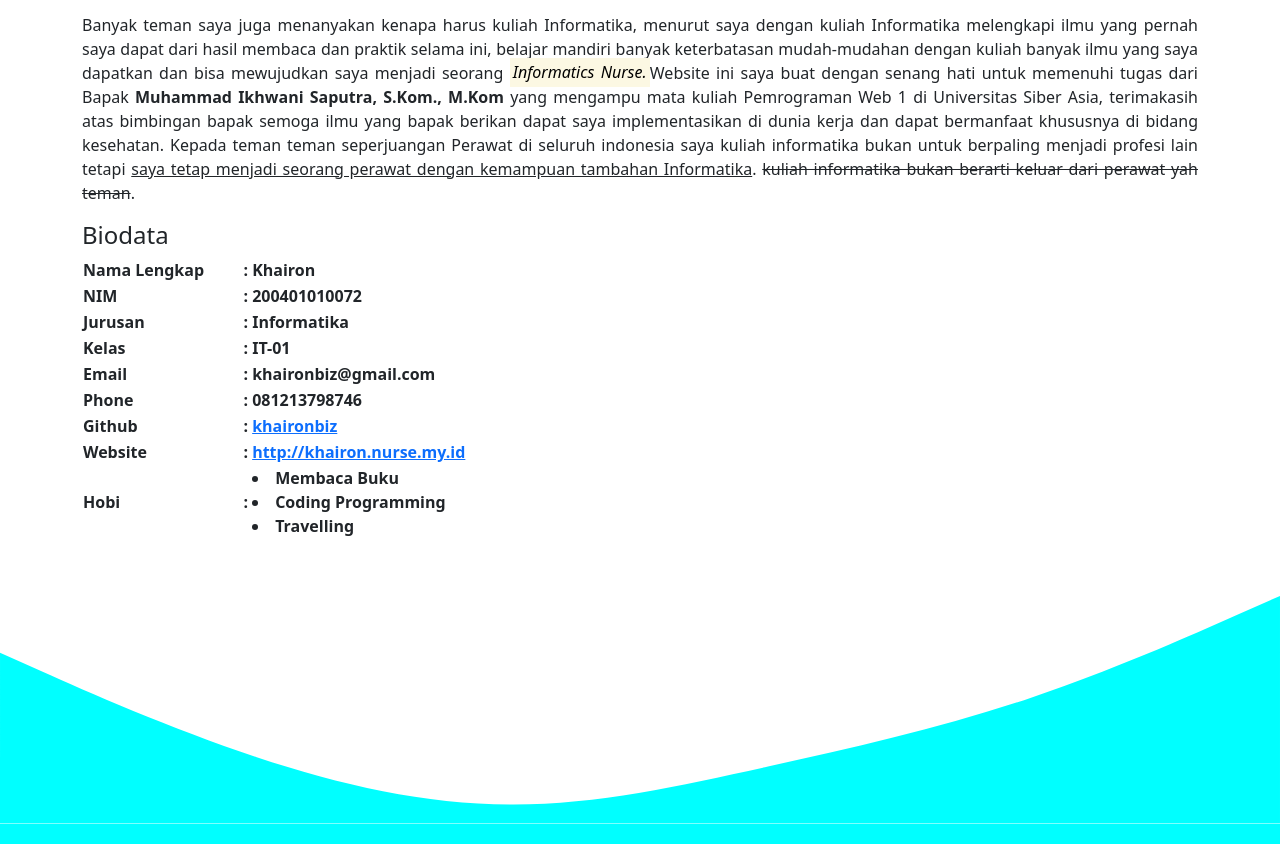
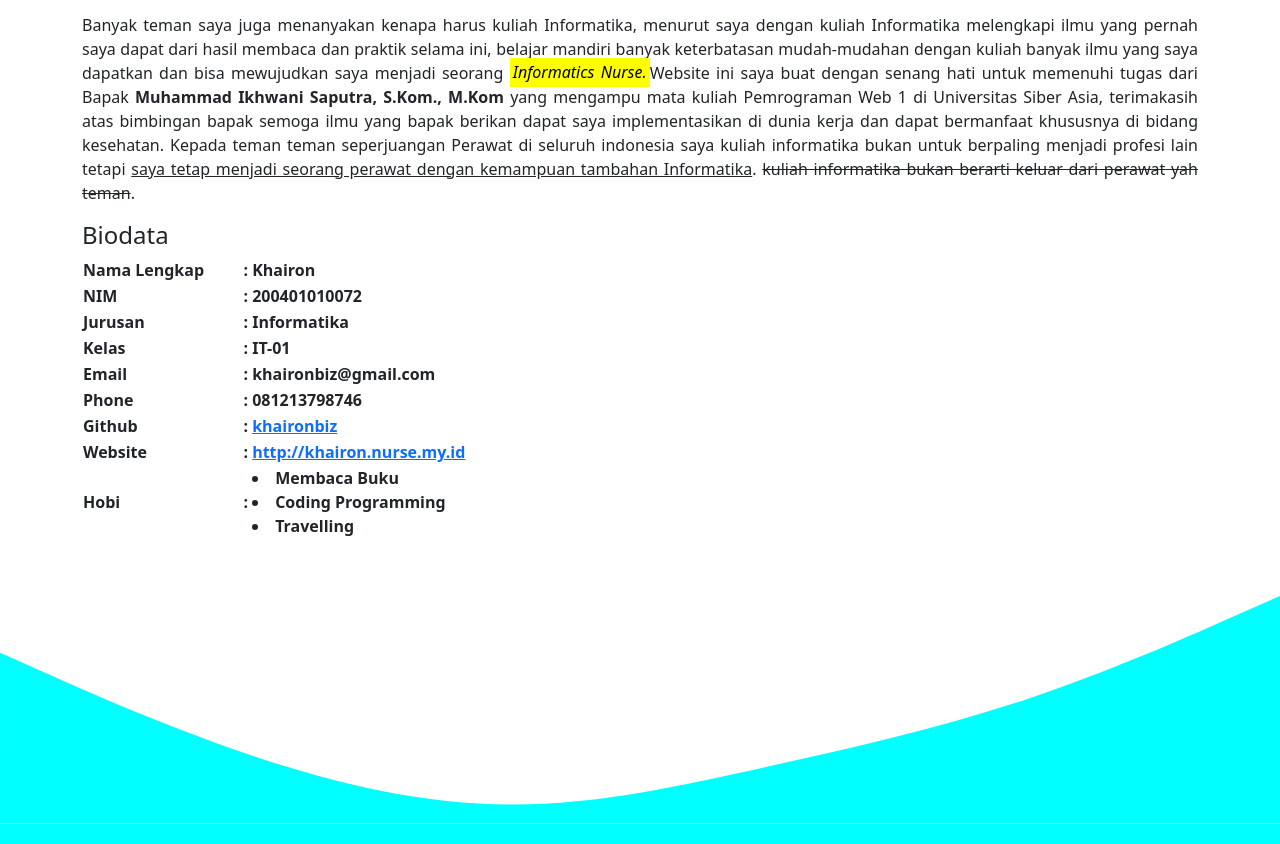
Before and after one commit to khaironbiz/khairon, a plain HTML site: page index.html in a window 1280 px wide. Shown: the part 1389-2233 px from the top of the page. Drawn offline with Linux system fonts and the light colour scheme.

Commit message:
mark add

```diff
--- a/assets/css/style.css
+++ b/assets/css/style.css
@@ -26,3 +26,7 @@
 body {
   min-height: 1000px;
 }
+mark {
+background-color: yellow;
+color: black;
+}
```
